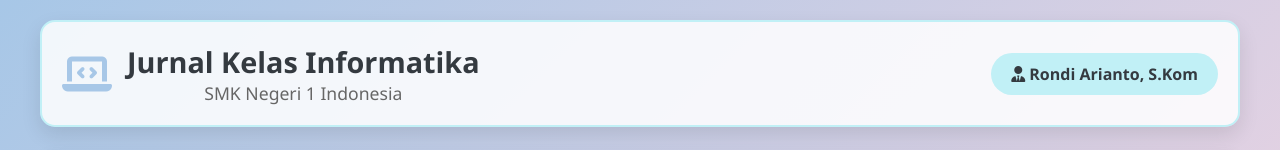
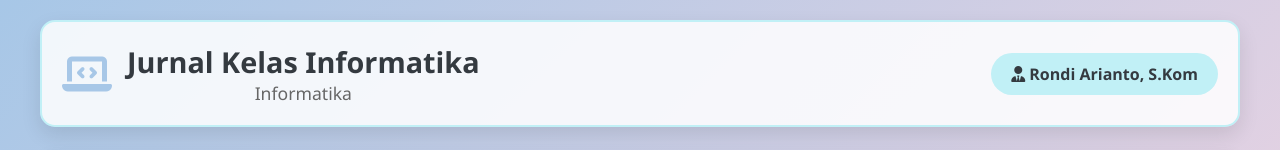
Before and after one commit to rondiariyanto-dotcom/jurnal-kelas-informatika, a plain HTML site: page index.html in a window 1280 px wide. Shown: the top 150 px of the page. Drawn offline with Linux system fonts and the light colour scheme.

Commit message:
Update index.html

```diff
--- a/index.html
+++ b/index.html
@@ -15,7 +15,7 @@
                     <i class="fas fa-laptop-code"></i>
                     <div class="logo-text">
                         <h1>Jurnal Kelas Informatika</h1>
-                        <p>SMK Negeri 1 Indonesia</p>
+                        <p>Informatika</p>
                     </div>
                 </div>
                 <div class="teacher-info">
```
